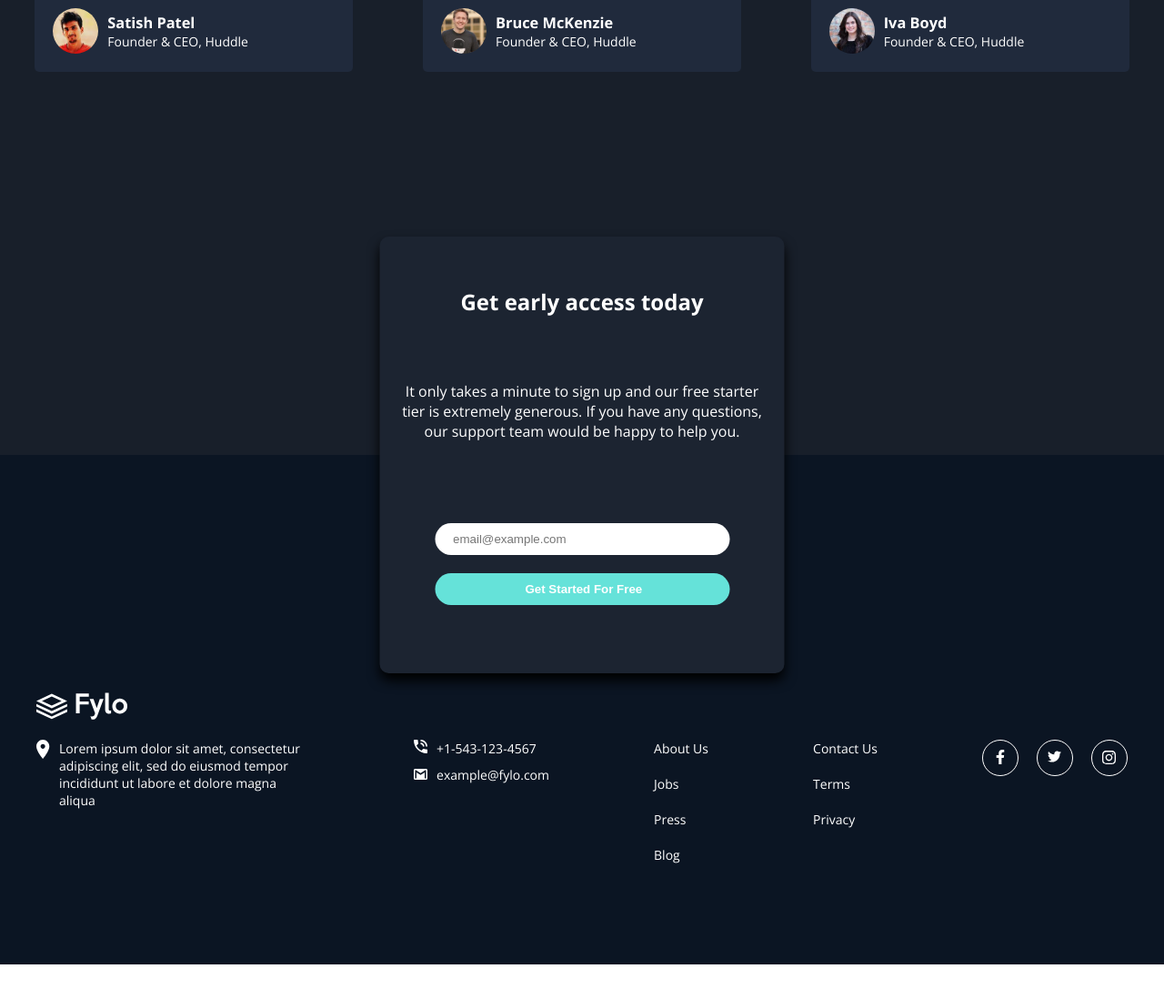
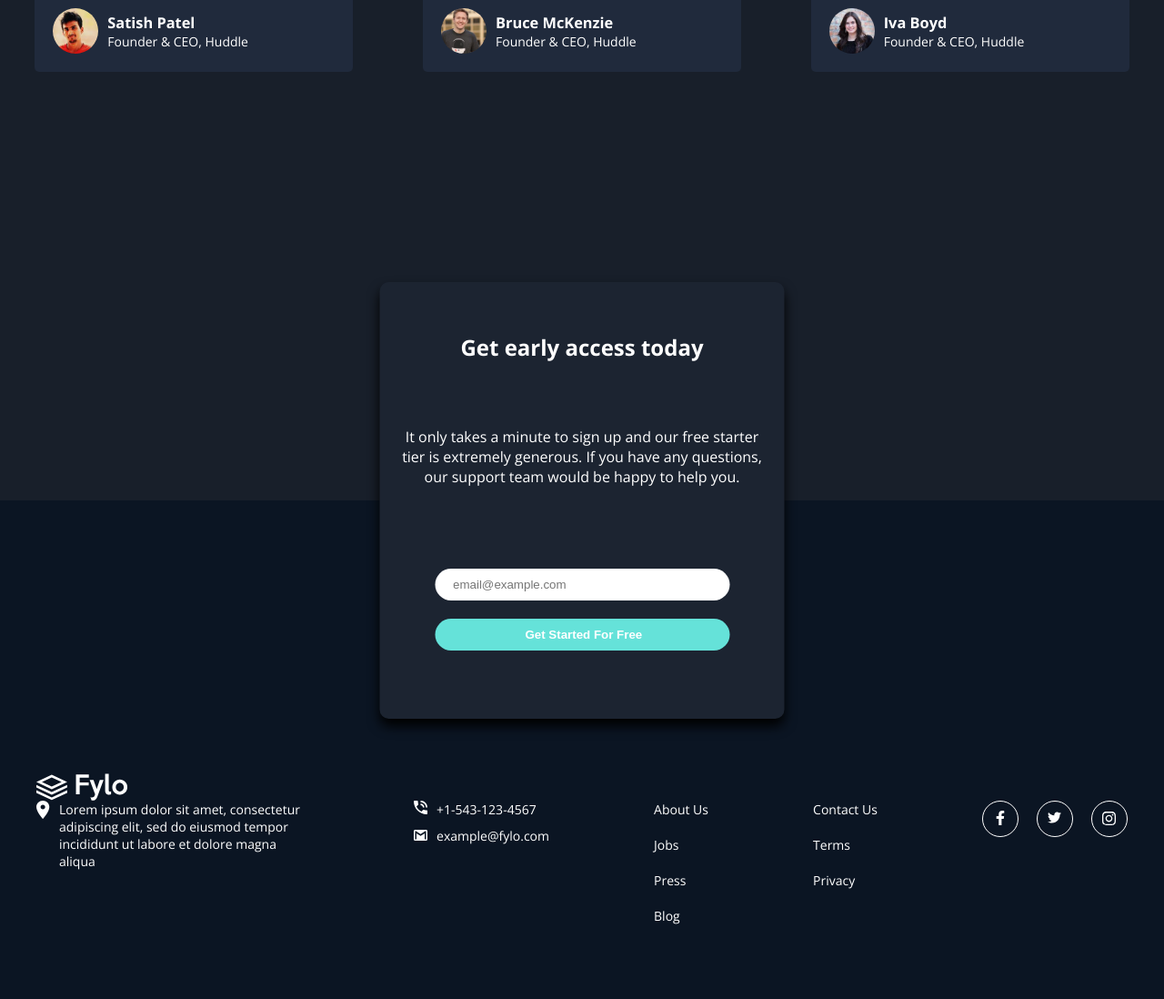
Before and after one commit to doaaaliahmed/Fylo-landing-page, a website: page index.html in a window 1280 px wide. Shown: the part 2727-3825 px from the top of the page at 91% size. Before the commit the page ends 3787 px from the top, so only its background shows below. Drawn offline with nearby package versions, Linux system fonts and the light colour scheme; files that its build step writes are made by us from their sources.

Commit message:
modefied style

```diff
--- a/sass/layout/_footer.scss
+++ b/sass/layout/_footer.scss
@@ -1,6 +1,6 @@
 .footer{
     background-color:$Dark-Blue-footer;
-    padding:250px 40px 80px 40px;
+    padding:300px 40px 80px 40px;
     min-height:70vh;
     display:grid;
     align-items: center;
--- a/sass/layout/_main.scss
+++ b/sass/layout/_main.scss
@@ -1,7 +1,7 @@
 main{
     background-color:$Dark-Blue-main;
     color:$White;
-    padding-bottom:250px;
+    padding-bottom:300px;
     position: relative;
 
     .section-one{
```
